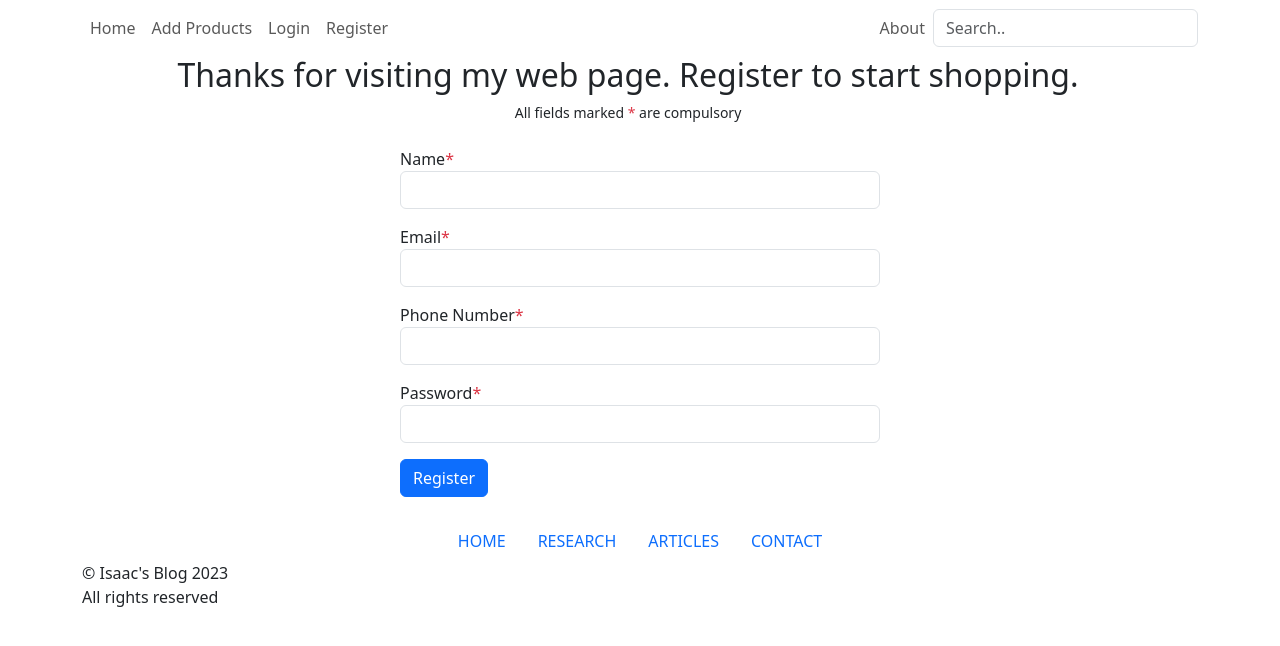
After one commit to Isaac-Chow/first-blog, a Flask app: page /register in a window 1280 px wide. The commit adds this page. Shown: the top 646 px of the page. Run offline with Flask 3, Linux system fonts and the light colour scheme.

Commit message:
new stuff yea

```diff
--- a/first_blog/forms.py
+++ b/first_blog/forms.py
@@ -20,6 +20,7 @@ class UserRegForm(FlaskForm):
     name = StringField("Name", validators=[DataRequired()])
     email = StringField("Email", validators=[DataRequired()])
     password = StringField("Password", validators=[DataRequired()])
+    phone = IntegerField("Phone Number", validators=[DataRequired()])
     recaptcha = RecaptchaField()
     submit = SubmitField("Register")
 
--- a/first_blog/routes.py
+++ b/first_blog/routes.py
@@ -29,13 +29,17 @@ def make_shell_context():
     return {"app": app, "db": db, "User": User, "Product": Product, "Order": Order}
 
 
+#############################################
+# Public URL Map    #########################
+#############################################
+
 @app.route("/")
 @app.route("/home")
 @app.route("/index")
 def home():
     global dataItems
     return render_template(
-        "index.html",
+        "public/index.html",
         data=dataItems
     )
 
@@ -43,15 +47,15 @@ def home():
 @app.route("/about")
 def about():
     return render_template(
-        "about.html"
+        "public/about.html"
     )
 
 
-@app.route("/article")
-def article():
-    return render_template(
-        "article.html"
-    )
+# @app.route("/article")
+# def article():
+#     return render_template(
+#         "article.html"
+#     )
 
 # Create a path for /products/<str>
 # define a function called  product
@@ -60,29 +64,49 @@ def article():
 @app.route("/products/<int:id>")
 def product(id):
     # Access the item passed from the dictionary
-    product_py = dict()
+    if id > len(dataItems):
+        return render_template(
+            "public/404.html"
+        )
+    else:
+        product_py = dataItems[id - 1]
 
-    for item in dataItems:
-        # item['name']
-        if item.id == id:
-            product_py = item
+        import math
+        product_py = dict()
 
-    return render_template(
-        "product.html",
-        product_jinja=product_py
-    )
+        for item in dataItems:
+            if item.id == id:
+                product_py = item
+                roudend_rating = math.floor(product_py.rating)
+
+        return render_template(
+            "public/product.html",
+            product_jinja=product_py,
+            roudend_rating=roudend_rating
+        )
 
 
 @app.route("/register", methods=["GET", "POST"])
 def register():
+    register = UserRegForm()
     if request.method == "GET":
-        register = UserRegForm()
         return render_template(
-            "register.html",
+            "public/register.html",
             register=register
         )
     if request.method == "POST":
-        pass
+        if register.validate():
+            user=User(
+                name=register.name.data,
+                email=register.email.data,
+                phone=register.phone.data,
+                password=register.password.data
+            )
+        #FIXME:Hash the password
+            with app.app_context():
+                db.session.add(user)
+                db.session.commit()
+            return redirect(url_for("login"))
 
 
 @app.route("/login", methods=["GET", "POST"])
@@ -91,7 +115,7 @@ def login():
         login: LoginForm = LoginForm()
 
         return render_template(
-            "login.html",
+            "public/login.html",
             login=login
         )
     if request.method == "POST":
@@ -104,13 +128,17 @@ def logout():
     return redirect(url_for("login"))
 
 
+#############################################
+# Admin URL Map    #########################
+#############################################
+
 @app.route("/addproduct/", methods=["GET", "POST"])
 def addproduct():
     if request.method == "GET":
         addproduct: ProductForm = ProductForm()
         searchproduct: SearchForm = SearchForm()
         return render_template(
-            "addproduct.html",
+            "admin/addproduct.html",
             addproduct=addproduct,
             searchproduct=searchproduct
         )
@@ -147,12 +175,12 @@ def addproduct():
 @app.route("/added_successfully")
 def added_successfully():
     return render_template(
-        "added_successfully.html"
+        "admin/added_successfully.html"
     )
 
 
 @app.route("/failed_add")
 def failed_add():
     return render_template(
-        "failed_add.html"
+        "admin/failed_add.html"
     )
--- a/first_blog/templates/added_successfully.html
+++ b/first_blog/templates/admin/added_successfully.html
@@ -1,4 +1,4 @@
-{% extends "includes/base.html" %}
+{% extends "admin/includes/base.html" %}
 
 {% block title %}
 Product Added Successfully
--- a/first_blog/templates/addproduct.html
+++ b/first_blog/templates/admin/addproduct.html
@@ -1,4 +1,4 @@
-{% extends "includes/base.html" %}
+{% extends "admin/includes/base.html" %}
 
 {% block title %}
 Add Product To Catalogue
--- a/first_blog/templates/failed_add.html
+++ b/first_blog/templates/admin/failed_add.html
@@ -1,4 +1,4 @@
-{% extends "includes/base.html" %}
+{% extends "admin/includes/base.html" %}
 
 {% block title %}
 Failed to Add
--- a/first_blog/templates/about.html
+++ b/first_blog/templates/public/about.html
@@ -1,4 +1,4 @@
-{% extends "includes/base.html" %}
+{% extends "public/includes/base.html" %}
 
 {% block title %}
 About
--- /dev/null
+++ b/first_blog/templates/public/includes/base.html
@@ -0,0 +1,124 @@
+<!DOCTYPE html>
+<html lang="en">
+<head>
+    <meta charset="UTF-8">
+    <meta http-equiv="X-UA-Compatible" content="IE=edge">
+    <meta name="viewport" content="width=device-width, initial-scale=1.0">
+    <!-- Add the bootstrap Popper & Jquery -->
+    <script src="https://cdn.jsdelivr.net/npm/@popperjs/core@2.11.6/dist/umd/popper.min.js"
+        integrity="sha384-oBqDVmMz9ATKxIep9tiCxS/Z9fNfEXiDAYTujMAeBAsjFuCZSmKbSSUnQlmh/jp3"
+        crossorigin="anonymous"></script>
+    <script src="https://cdn.jsdelivr.net/npm/bootstrap@5.3.0-alpha2/dist/js/bootstrap.min.js"
+        integrity="sha384-heAjqF+bCxXpCWLa6Zhcp4fu20XoNIA98ecBC1YkdXhszjoejr5y9Q77hIrv8R9i"
+        crossorigin="anonymous"></script>
+
+    <!-- Attach Bootstrap CSS -->
+    <link rel="stylesheet" href="https://cdn.jsdelivr.net/npm/bootstrap@5.3.0-alpha2/dist/css/bootstrap.min.css">
+
+    <!--Attach Bootstrap icons-->
+    <link rel="stylesheet" href="https://cdn.jsdelivr.net/npm/bootstrap-icons@1.10.2/font/bootstrap-icons.css">
+
+    <!-- Attach Bootstrap JS -->
+    <script src="https://cdn.jsdelivr.net/npm/bootstrap@5.3.0-alpha2/dist/js/bootstrap.bundle.min.js"></script>
+
+    <!-- Add font awseome -->
+    <link rel="stylesheet" href="https://cdnjs.cloudflare.com/ajax/libs/font-awesome/6.4.0/css/all.min.css"
+        integrity="sha512-iecdLmaskl7CVkqkXNQ/ZH/XLlvWZOJyj7Yy7tcenmpD1ypASozpmT/E0iPtmFIB46ZmdtAc9eNBvH0H/ZpiBw=="
+        crossorigin="anonymous" referrerpolicy="no-referrer" />
+
+    <!-- Custom CSS -->
+    <link rel="stylesheet" href="{{ url_for('static', filename='main.css') }}">
+
+    <title>
+        {% block title %}
+
+        {% endblock %}
+    </title>
+</head>
+<body>
+    <header>
+        <nav class="navbar navbar-expand-md navbar-light bg-white absolute-top">
+            <div class="container">
+
+                <button class="navbar-toggler order-2 order-md-1" type="button" data-bs-toggle="collapse"
+                    data-bs-target=".navbar-collapse" aria-controls="navbar-left navbar-right" aria-expanded="false"
+                    aria-label="Toggle navigation">
+                    <span class="navbar-toggler-icon"></span>
+                </button>
+
+                <div class="collapse navbar-collapse order-3 order-md-2" id="navbar-left">
+                    <ul class="navbar-nav me-auto">
+                        <li class="nav-item">
+                            <a class="nav-link" href="{{url_for('home')}}"
+                                aria-haspopup="true" aria-expanded="false">Home</a>
+                        </li>
+                        <li class="nav-item">
+                            <a class="nav-link" href="{{url_for('addproduct')}}"
+                                aria-haspopup="true" aria-expanded="false">Add Products</a>
+                        </li>
+                        {% if login %}
+                        <li class="nav-item">
+                            <a class="nav-link" href="{{url_for('logout')}}"
+                            aria-haspopup="true" aria-expanded="false">Logout</a>
+                        </li>
+                        {% else %}
+                        <li class="nav-item">
+                            <a class="nav-link" href="{{url_for('login')}}"
+                            aria-haspopup="true" aria-expanded="false">Login</a>
+                        </li>
+                        <li class="nav-item">
+                            <a class="nav-link" href="{{url_for('register')}}"
+                            aria-haspopup="true" aria-expanded="false">Register</a>
+                        </li>
+                        {% endif %}
+                    </ul>
+                </div>
+
+                <div class="collapse navbar-collapse order-4 order-md-4" id="navbar-right">
+                    <ul class="navbar-nav ms-auto">
+                        <li class="nav-item">
+                            <a class="nav-link" href="{{url_for('about')}}">About</a>
+                        </li>
+                        {# <li class="nav-item">
+                            <a class="nav-link" href="{{url_for('contact')}}">Contact</a>
+                        </li> #}
+                    </ul>
+                    <form class="form-inline" role="search">
+                        <input class="search js-search form-control form-control-rounded me-sm-2" type="text"
+                            title="Enter search query here.." placeholder="Search.." aria-label="Search">
+                    </form>
+                </div>
+            </div>
+        </nav>
+    </header>
+
+    {% block content %}
+
+    {% endblock %}
+
+    <!-- Design a footer using bootstrap classes -->
+    <footer class="site-footer bg-white">
+        <div class="container">
+
+            <ul class="nav justify-content-center">
+                <li class="nav-item">
+                    <a class="nav-link" href="#">HOME</a>
+                </li>
+                <li class="nav-item">
+                    <a class="nav-link" href="#">RESEARCH</a>
+                </li>
+                <li class="nav-item">
+                    <a class="nav-link" href="#">ARTICLES</a>
+                </li>
+                <li class="nav-item">
+                    <a class="nav-link" href="#">CONTACT</a>
+                </li>
+            </ul>
+            <div class="copy">
+                &copy; Isaac's Blog 2023<br>
+                All rights reserved
+            </div>
+        </div>
+    </footer>
+</body>
+</html>
--- a/first_blog/templates/index.html
+++ b/first_blog/templates/public/index.html
@@ -1,4 +1,4 @@
-{% extends "includes/base.html" %}
+{% extends "public/includes/base.html" %}
 
 {% block title %}
 Homepage: Welcome to My Homepage
--- a/first_blog/templates/register.html
+++ b/first_blog/templates/public/register.html
@@ -13,7 +13,7 @@ Registration
             <small>All fields marked <span class="text-danger">*</span> are compulsory</small>
         </div>
         <div class="d-flex p-2 justify-content-center">
-            <form action="" method="POST" enctype="multipart/form-data" style="width: 30rem;">
+            <form action="{{url_for('register')}}" method="POST" enctype="multipart/form-data" style="width: 30rem;">
                 {{ csrf_token }}
 
                 <div class="form-group">
```
Also changed, not shown: first_blog/models.py (+11 -1 lines), first_blog/templates/__init__.py (deleted, +0 -19 lines), first_blog/templates/admin/includes/base.html (renamed from first_blog/templates/includes/base.html), first_blog/templates/public/login.html (renamed from first_blog/templates/login.html), first_blog/templates/public/product.html (renamed from first_blog/templates/product.html).
